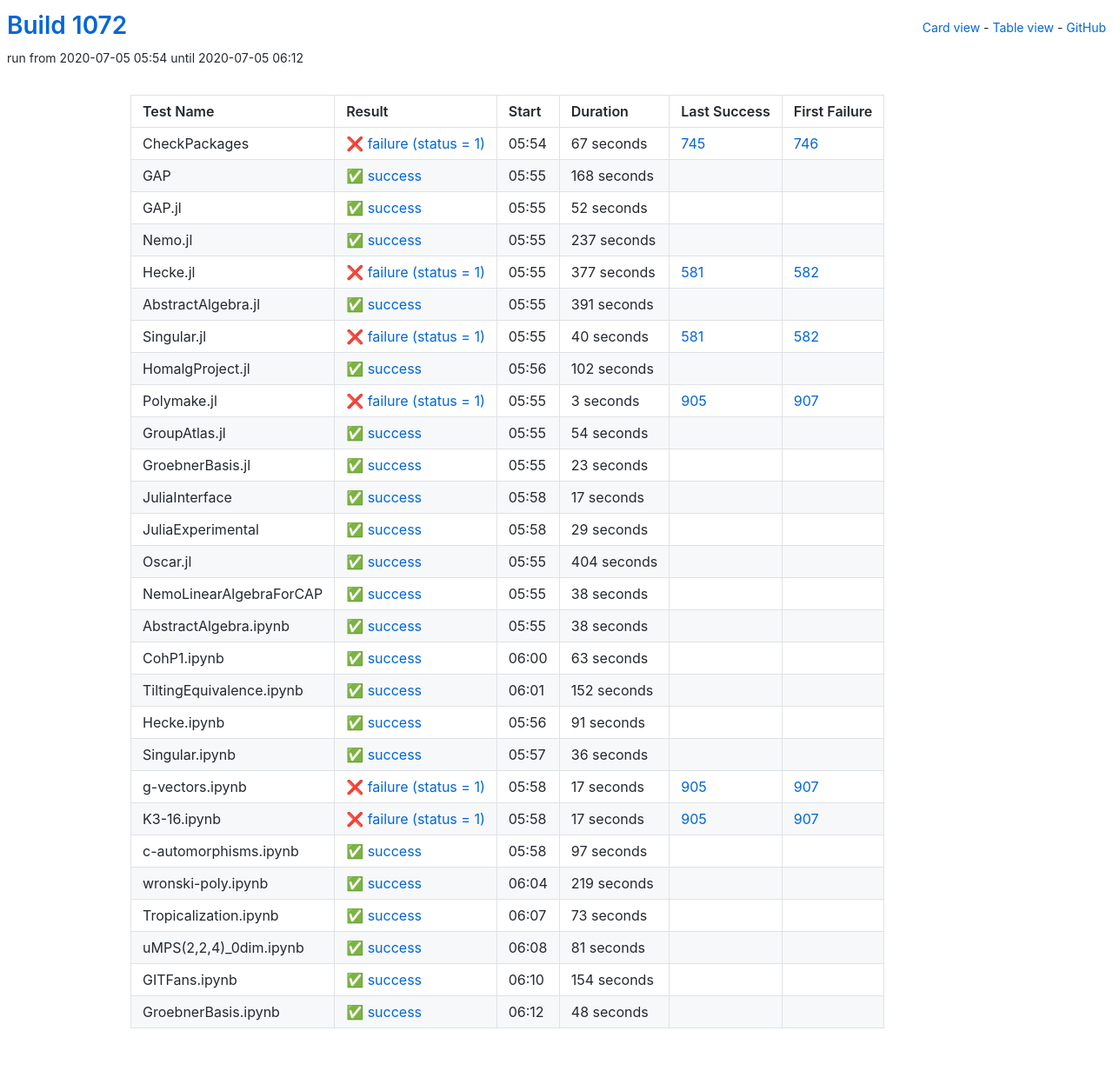
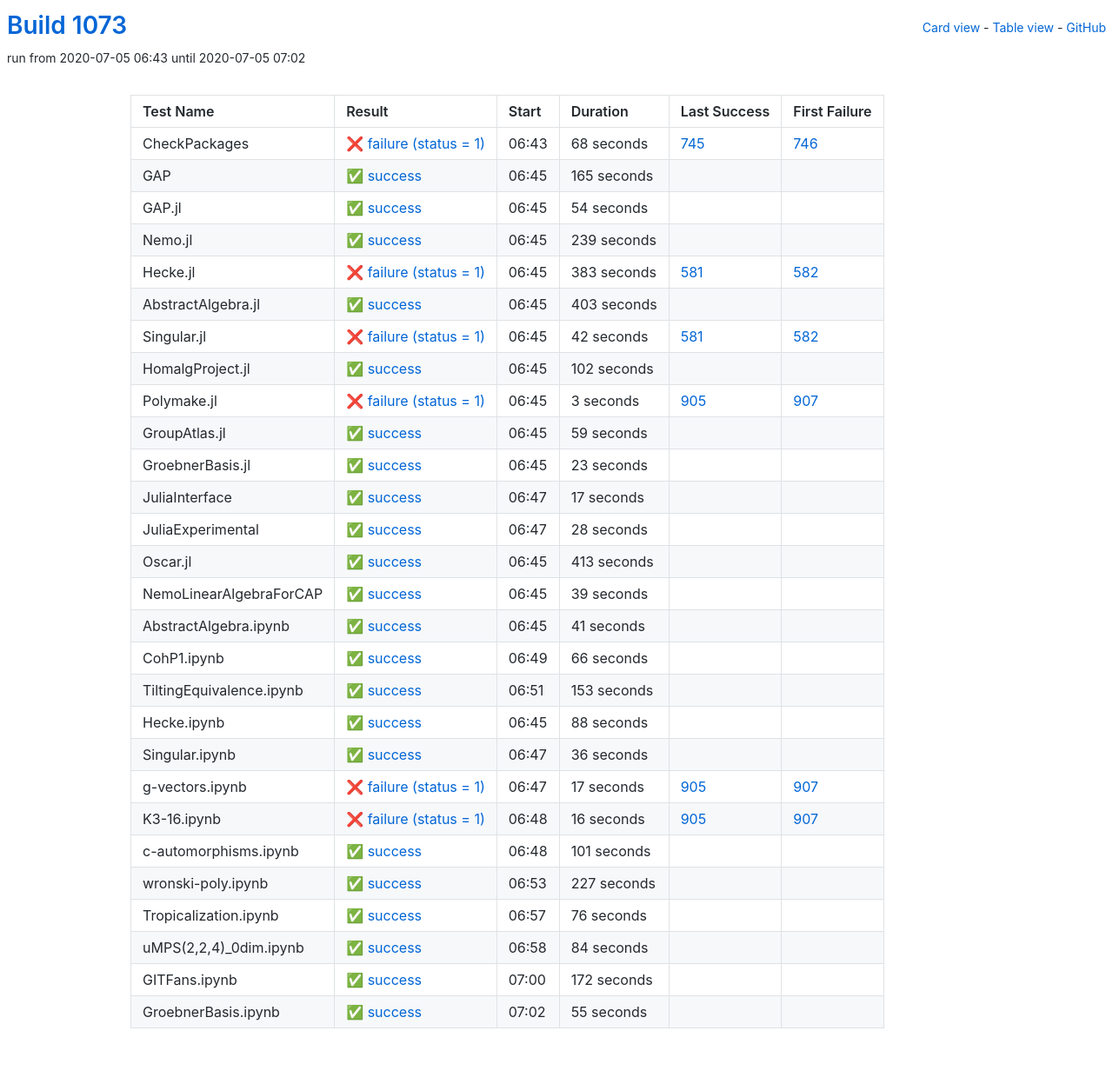
Before and after one commit to oscar-system/oscar-ci-status-1.4, a Jekyll site: the page built from table.html, in a window 1280 px wide. Shown: the whole page at 87% size. Built offline with Jekyll 4.4.1, drawn with Linux system fonts in a browser that asks for light colours.

Commit message:
Build #1073

```diff
--- a/_data/ci.yml
+++ b/_data/ci.yml
@@ -1,6 +1,6 @@
 ---
-build: 1072
-build_url: https://oscarci.mathematik.uni-kl.de/job/oscar-julia-1.4/1072/
+build: 1073
+build_url: https://oscarci.mathematik.uni-kl.de/job/oscar-julia-1.4/1073/
 job: oscar-julia-1.4
 organization: oscar-system
 repo: oscar-ci-status-1.4
@@ -8,92 +8,92 @@ repourl: https://github.com/oscar-system/oscar-ci-status-1.4
 tests:
 - name: CheckPackages
   id: checkpackages
-  log: https://oscarci.mathematik.uni-kl.de/job/oscar-julia-1.4/1072/artifact/logs/build-1072/CheckPackages.log
-  start: 2020-07-05 05:54
+  log: https://oscarci.mathematik.uni-kl.de/job/oscar-julia-1.4/1073/artifact/logs/build-1073/CheckPackages.log
+  start: 2020-07-05 06:43
   success: false
   exitcode: 1
   status: failure
-  duration: 67
+  duration: 68
   last_success: 745
   last_success_url: https://oscarci.mathematik.uni-kl.de/job/oscar-julia-1.4/745/
   first_failure: 746
   first_failure_url: https://oscarci.mathematik.uni-kl.de/job/oscar-julia-1.4/746/
 - name: GAP
   id: gap
-  log: https://oscarci.mathematik.uni-kl.de/job/oscar-julia-1.4/1072/artifact/logs/build-1072/GAP.log
-  start: 2020-07-05 05:55
+  log: https://oscarci.mathematik.uni-kl.de/job/oscar-julia-1.4/1073/artifact/logs/build-1073/GAP.log
+  start: 2020-07-05 06:45
   success: true
   exitcode: 0
   status: success
-  duration: 168
+  duration: 165
   last_success: false
   last_success_url:
   first_failure: false
   first_failure_url:
 - name: GAP.jl
   id: gap-jl
-  log: https://oscarci.mathematik.uni-kl.de/job/oscar-julia-1.4/1072/artifact/logs/build-1072/GAP.jl.log
-  start: 2020-07-05 05:55
+  log: https://oscarci.mathematik.uni-kl.de/job/oscar-julia-1.4/1073/artifact/logs/build-1073/GAP.jl.log
+  start: 2020-07-05 06:45
   success: true
   exitcode: 0
   status: success
-  duration: 52
+  duration: 54
   last_success: false
   last_success_url:
   first_failure: false
   first_failure_url:
 - name: Nemo.jl
   id: nemo-jl
-  log: https://oscarci.mathematik.uni-kl.de/job/oscar-julia-1.4/1072/artifact/logs/build-1072/Nemo.jl.log
-  start: 2020-07-05 05:55
+  log: https://oscarci.mathematik.uni-kl.de/job/oscar-julia-1.4/1073/artifact/logs/build-1073/Nemo.jl.log
+  start: 2020-07-05 06:45
   success: true
   exitcode: 0
   status: success
-  duration: 237
+  duration: 239
   last_success: false
   last_success_url:
   first_failure: false
   first_failure_url:
 - name: Hecke.jl
   id: hecke-jl
-  log: https://oscarci.mathematik.uni-kl.de/job/oscar-julia-1.4/1072/artifact/logs/build-1072/Hecke.jl.log
-  start: 2020-07-05 05:55
+  log: https://oscarci.mathematik.uni-kl.de/job/oscar-julia-1.4/1073/artifact/logs/build-1073/Hecke.jl.log
+  start: 2020-07-05 06:45
   success: false
   exitcode: 1
   status: failure
-  duration: 377
+  duration: 383
   last_success: 581
   last_success_url: https://oscarci.mathematik.uni-kl.de/job/oscar-julia-1.4/581/
   first_failure: 582
   first_failure_url: https://oscarci.mathematik.uni-kl.de/job/oscar-julia-1.4/582/
 - name: AbstractAlgebra.jl
   id: abstractalgebra-jl
-  log: https://oscarci.mathematik.uni-kl.de/job/oscar-julia-1.4/1072/artifact/logs/build-1072/AbstractAlgebra.jl.log
-  start: 2020-07-05 05:55
+  log: https://oscarci.mathematik.uni-kl.de/job/oscar-julia-1.4/1073/artifact/logs/build-1073/AbstractAlgebra.jl.log
+  start: 2020-07-05 06:45
   success: true
   exitcode: 0
   status: success
-  duration: 391
+  duration: 403
   last_success: false
   last_success_url:
   first_failure: false
   first_failure_url:
 - name: Singular.jl
   id: singular-jl
-  log: https://oscarci.mathematik.uni-kl.de/job/oscar-julia-1.4/1072/artifact/logs/build-1072/Singular.jl.log
-  start: 2020-07-05 05:55
+  log: https://oscarci.mathematik.uni-kl.de/job/oscar-julia-1.4/1073/artifact/logs/build-1073/Singular.jl.log
+  start: 2020-07-05 06:45
   success: false
   exitcode: 1
   status: failure
-  duration: 40
+  duration: 42
   last_success: 581
   last_success_url: https://oscarci.mathematik.uni-kl.de/job/oscar-julia-1.4/581/
   first_failure: 582
   first_failure_url: https://oscarci.mathematik.uni-kl.de/job/oscar-julia-1.4/582/
 - name: HomalgProject.jl
   id: homalgproject-jl
-  log: https://oscarci.mathematik.uni-kl.de/job/oscar-julia-1.4/1072/artifact/logs/build-1072/HomalgProject.jl.log
-  start: 2020-07-05 05:56
+  log: https://oscarci.mathematik.uni-kl.de/job/oscar-julia-1.4/1073/artifact/logs/build-1073/HomalgProject.jl.log
+  start: 2020-07-05 06:45
   success: true
   exitcode: 0
   status: success
@@ -104,8 +104,8 @@ tests:
   first_failure_url:
 - name: Polymake.jl
   id: polymake-jl
-  log: https://oscarci.mathematik.uni-kl.de/job/oscar-julia-1.4/1072/artifact/logs/build-1072/Polymake.jl.log
-  start: 2020-07-05 05:55
+  log: https://oscarci.mathematik.uni-kl.de/job/oscar-julia-1.4/1073/artifact/logs/build-1073/Polymake.jl.log
+  start: 2020-07-05 06:45
   success: false
   exitcode: 1
   status: failure
@@ -116,20 +116,20 @@ tests:
   first_failure_url: https://oscarci.mathematik.uni-kl.de/job/oscar-julia-1.4/907/
 - name: GroupAtlas.jl
   id: groupatlas-jl
-  log: https://oscarci.mathematik.uni-kl.de/job/oscar-julia-1.4/1072/artifact/logs/build-1072/GroupAtlas.jl.log
-  start: 2020-07-05 05:55
+  log: https://oscarci.mathematik.uni-kl.de/job/oscar-julia-1.4/1073/artifact/logs/build-1073/GroupAtlas.jl.log
+  start: 2020-07-05 06:45
   success: true
   exitcode: 0
   status: success
-  duration: 54
+  duration: 59
   last_success: false
   last_success_url:
   first_failure: false
   first_failure_url:
 - name: GroebnerBasis.jl
   id: groebnerbasis-jl
-  log: https://oscarci.mathematik.uni-kl.de/job/oscar-julia-1.4/1072/artifact/logs/build-1072/GroebnerBasis.jl.log
-  start: 2020-07-05 05:55
+  log: https://oscarci.mathematik.uni-kl.de/job/oscar-julia-1.4/1073/artifact/logs/build-1073/GroebnerBasis.jl.log
+  start: 2020-07-05 06:45
   success: true
   exitcode: 0
   status: success
@@ -140,8 +140,8 @@ tests:
   first_failure_url:
 - name: JuliaInterface
   id: juliainterface
-  log: https://oscarci.mathematik.uni-kl.de/job/oscar-julia-1.4/1072/artifact/logs/build-1072/JuliaInterface.log
-  start: 2020-07-05 05:58
+  log: https://oscarci.mathematik.uni-kl.de/job/oscar-julia-1.4/1073/artifact/logs/build-1073/JuliaInterface.log
+  start: 2020-07-05 06:47
   success: true
   exitcode: 0
   status: success
@@ -152,92 +152,92 @@ tests:
   first_failure_url:
 - name: JuliaExperimental
   id: juliaexperimental
-  log: https://oscarci.mathematik.uni-kl.de/job/oscar-julia-1.4/1072/artifact/logs/build-1072/JuliaExperimental.log
-  start: 2020-07-05 05:58
+  log: https://oscarci.mathematik.uni-kl.de/job/oscar-julia-1.4/1073/artifact/logs/build-1073/JuliaExperimental.log
+  start: 2020-07-05 06:47
   success: true
   exitcode: 0
   status: success
-  duration: 29
+  duration: 28
   last_success: false
   last_success_url:
   first_failure: false
   first_failure_url:
 - name: Oscar.jl
   id: oscar-jl
-  log: https://oscarci.mathematik.uni-kl.de/job/oscar-julia-1.4/1072/artifact/logs/build-1072/Oscar.jl.log
-  start: 2020-07-05 05:55
+  log: https://oscarci.mathematik.uni-kl.de/job/oscar-julia-1.4/1073/artifact/logs/build-1073/Oscar.jl.log
+  start: 2020-07-05 06:45
   success: true
   exitcode: 0
   status: success
-  duration: 404
+  duration: 413
   last_success: false
   last_success_url:
   first_failure: false
   first_failure_url:
 - name: NemoLinearAlgebraForCAP
   id: nemolinearalgebraforcap
-  log: https://oscarci.mathematik.uni-kl.de/job/oscar-julia-1.4/1072/artifact/logs/build-1072/NemoLinearAlgebraForCAP.log
-  start: 2020-07-05 05:55
+  log: https://oscarci.mathematik.uni-kl.de/job/oscar-julia-1.4/1073/artifact/logs/build-1073/NemoLinearAlgebraForCAP.log
+  start: 2020-07-05 06:45
   success: true
   exitcode: 0
   status: success
-  duration: 38
+  duration: 39
   last_success: false
   last_success_url:
   first_failure: false
   first_failure_url:
 - name: AbstractAlgebra.ipynb
   id: abstractalgebra-ipynb
-  log: https://oscarci.mathematik.uni-kl.de/job/oscar-julia-1.4/1072/artifact/logs/build-1072/AbstractAlgebra.ipynb.log
-  start: 2020-07-05 05:55
+  log: https://oscarci.mathematik.uni-kl.de/job/oscar-julia-1.4/1073/artifact/logs/build-1073/AbstractAlgebra.ipynb.log
+  start: 2020-07-05 06:45
   success: true
   exitcode: 0
   status: success
-  duration: 38
+  duration: 41
   last_success: false
   last_success_url:
   first_failure: false
   first_failure_url:
 - name: CohP1.ipynb
   id: cohp1-ipynb
-  log: https://oscarci.mathematik.uni-kl.de/job/oscar-julia-1.4/1072/artifact/logs/build-1072/CohP1.ipynb.log
-  start: 2020-07-05 06:00
+  log: https://oscarci.mathematik.uni-kl.de/job/oscar-julia-1.4/1073/artifact/logs/build-1073/CohP1.ipynb.log
+  start: 2020-07-05 06:49
   success: true
   exitcode: 0
   status: success
-  duration: 63
+  duration: 66
   last_success: false
   last_success_url:
   first_failure: false
   first_failure_url:
 - name: TiltingEquivalence.ipynb
   id: tiltingequivalence-ipynb
-  log: https://oscarci.mathematik.uni-kl.de/job/oscar-julia-1.4/1072/artifact/logs/build-1072/TiltingEquivalence.ipynb.log
-  start: 2020-07-05 06:01
+  log: https://oscarci.mathematik.uni-kl.de/job/oscar-julia-1.4/1073/artifact/logs/build-1073/TiltingEquivalence.ipynb.log
+  start: 2020-07-05 06:51
   success: true
   exitcode: 0
   status: success
-  duration: 152
+  duration: 153
   last_success: false
   last_success_url:
   first_failure: false
   first_failure_url:
 - name: Hecke.ipynb
   id: hecke-ipynb
-  log: https://oscarci.mathematik.uni-kl.de/job/oscar-julia-1.4/1072/artifact/logs/build-1072/Hecke.ipynb.log
-  start: 2020-07-05 05:56
+  log: https://oscarci.mathematik.uni-kl.de/job/oscar-julia-1.4/1073/artifact/logs/build-1073/Hecke.ipynb.log
+  start: 2020-07-05 06:45
   success: true
   exitcode: 0
   status: success
-  duration: 91
+  duration: 88
   last_success: false
   last_success_url:
   first_failure: false
   first_failure_url:
 - name: Singular.ipynb
   id: singular-ipynb
-  log: https://oscarci.mathematik.uni-kl.de/job/oscar-julia-1.4/1072/artifact/logs/build-1072/Singular.ipynb.log
-  start: 2020-07-05 05:57
+  log: https://oscarci.mathematik.uni-kl.de/job/oscar-julia-1.4/1073/artifact/logs/build-1073/Singular.ipynb.log
+  start: 2020-07-05 06:47
   success: true
   exitcode: 0
   status: success
@@ -248,8 +248,8 @@ tests:
   first_failure_url:
 - name: g-vectors.ipynb
   id: g-vectors-ipynb
-  log: https://oscarci.mathematik.uni-kl.de/job/oscar-julia-1.4/1072/artifact/logs/build-1072/g-vectors.ipynb.log
-  start: 2020-07-05 05:58
+  log: https://oscarci.mathematik.uni-kl.de/job/oscar-julia-1.4/1073/artifact/logs/build-1073/g-vectors.ipynb.log
+  start: 2020-07-05 06:47
   success: false
   exitcode: 1
   status: failure
@@ -260,84 +260,84 @@ tests:
   first_failure_url: https://oscarci.mathematik.uni-kl.de/job/oscar-julia-1.4/907/
 - name: K3-16.ipynb
   id: k3-16-ipynb
-  log: https://oscarci.mathematik.uni-kl.de/job/oscar-julia-1.4/1072/artifact/logs/build-1072/K3-16.ipynb.log
-  start: 2020-07-05 05:58
+  log: https://oscarci.mathematik.uni-kl.de/job/oscar-julia-1.4/1073/artifact/logs/build-1073/K3-16.ipynb.log
+  start: 2020-07-05 06:48
   success: false
   exitcode: 1
   status: failure
-  duration: 17
+  duration: 16
   last_success: 905
   last_success_url: https://oscarci.mathematik.uni-kl.de/job/oscar-julia-1.4/905/
   first_failure: 907
   first_failure_url: https://oscarci.mathematik.uni-kl.de/job/oscar-julia-1.4/907/
 - name: c-automorphisms.ipynb
   id: c-automorphisms-ipynb
-  log: https://oscarci.mathematik.uni-kl.de/job/oscar-julia-1.4/1072/artifact/logs/build-1072/c-automorphisms.ipynb.log
-  start: 2020-07-05 05:58
+  log: https://oscarci.mathematik.uni-kl.de/job/oscar-julia-1.4/1073/artifact/logs/build-1073/c-automorphisms.ipynb.log
+  start: 2020-07-05 06:48
   success: true
   exitcode: 0
   status: success
-  duration: 97
+  duration: 101
   last_success: false
   last_success_url:
   first_failure: false
   first_failure_url:
 - name: wronski-poly.ipynb
   id: wronski-poly-ipynb
-  log: https://oscarci.mathematik.uni-kl.de/job/oscar-julia-1.4/1072/artifact/logs/build-1072/wronski-poly.ipynb.log
-  start: 2020-07-05 06:04
+  log: https://oscarci.mathematik.uni-kl.de/job/oscar-julia-1.4/1073/artifact/logs/build-1073/wronski-poly.ipynb.log
+  start: 2020-07-05 06:53
   success: true
   exitcode: 0
   status: success
-  duration: 219
+  duration: 227
   last_success: false
   last_success_url:
   first_failure: false
   first_failure_url:
 - name: Tropicalization.ipynb
   id: tropicalization-ipynb
-  log: https://oscarci.mathematik.uni-kl.de/job/oscar-julia-1.4/1072/artifact/logs/build-1072/Tropicalization.ipynb.log
-  start: 2020-07-05 06:07
+  log: https://oscarci.mathematik.uni-kl.de/job/oscar-julia-1.4/1073/artifact/logs/build-1073/Tropicalization.ipynb.log
+  start: 2020-07-05 06:57
   success: true
   exitcode: 0
   status: success
-  duration: 73
+  duration: 76
   last_success: false
   last_success_url:
   first_failure: false
   first_failure_url:
 - name: uMPS(2,2,4)_0dim.ipynb
   id: umps-2-2-4-0dim-ipynb
-  log: https://oscarci.mathematik.uni-kl.de/job/oscar-julia-1.4/1072/artifact/logs/build-1072/uMPS-2-2-4-_0dim.ipynb.log
-  start: 2020-07-05 06:08
+  log: https://oscarci.mathematik.uni-kl.de/job/oscar-julia-1.4/1073/artifact/logs/build-1073/uMPS-2-2-4-_0dim.ipynb.log
+  start: 2020-07-05 06:58
   success: true
   exitcode: 0
   status: success
-  duration: 81
+  duration: 84
   last_success: false
   last_success_url:
   first_failure: false
   first_failure_url:
 - name: GITFans.ipynb
   id: gitfans-ipynb
-  log: https://oscarci.mathematik.uni-kl.de/job/oscar-julia-1.4/1072/artifact/logs/build-1072/GITFans.ipynb.log
-  start: 2020-07-05 06:10
+  log: https://oscarci.mathematik.uni-kl.de/job/oscar-julia-1.4/1073/artifact/logs/build-1073/GITFans.ipynb.log
+  start: 2020-07-05 07:00
   success: true
   exitcode: 0
   status: success
-  duration: 154
+  duration: 172
   last_success: false
   last_success_url:
   first_failure: false
   first_failure_url:
 - name: GroebnerBasis.ipynb
   id: groebnerbasis-ipynb
-  log: https://oscarci.mathematik.uni-kl.de/job/oscar-julia-1.4/1072/artifact/logs/build-1072/GroebnerBasis.ipynb.log
-  start: 2020-07-05 06:12
+  log: https://oscarci.mathematik.uni-kl.de/job/oscar-julia-1.4/1073/artifact/logs/build-1073/GroebnerBasis.ipynb.log
+  start: 2020-07-05 07:02
   success: true
   exitcode: 0
   status: success
-  duration: 48
+  duration: 55
   last_success: false
   last_success_url:
   first_failure: false
```
Also changed, not shown: README.md.
